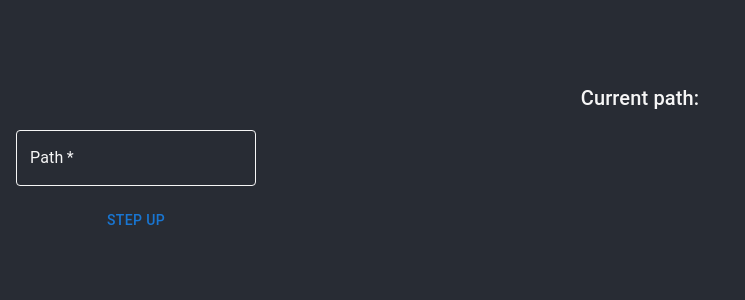
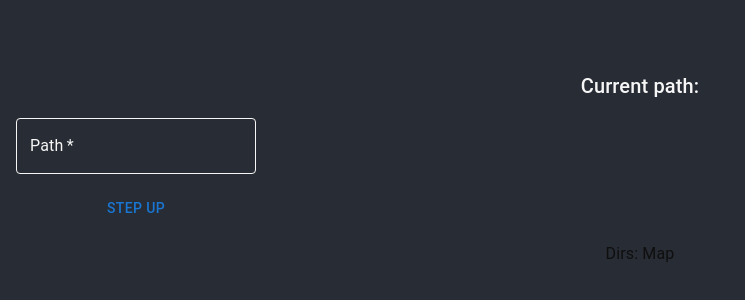
Before and after one commit to coleaydelotte/File-Explorer, a React (Vite) app: page / in a window 1280 px wide. Shown: the part 312-612 px from the top of the page, without its empty margins (0-745 px from the left). Built offline with nearby package versions, Linux system fonts and the light colour scheme.

Commit message:
Debug code for testing the correlation between folder and index
Debug code for testing the correlation between folder and index

```diff
--- a/src/App.jsx
+++ b/src/App.jsx
@@ -69,6 +69,12 @@ useEffect(() => {
   }
 }, [path]);
 
+useEffect(() => {
+  if (dirsToPrint.size > 0) {
+    forwardDirs = new Map(dirsToPrint);
+  }
+}, [dirsToPrint]);
+
   return (
     <ThemeProvider theme={theme}>
       <Box
@@ -138,6 +144,10 @@ useEffect(() => {
             </Box>
           ))
         )}
+        <Typography>Dirs: Map</Typography>
+        {forwardDirs.size > 0 && (
+          <Typography color="#f6f6f6">Forward Dirs Exist</Typography>
+        )}
       </Box>
     </ThemeProvider>
   );
```
